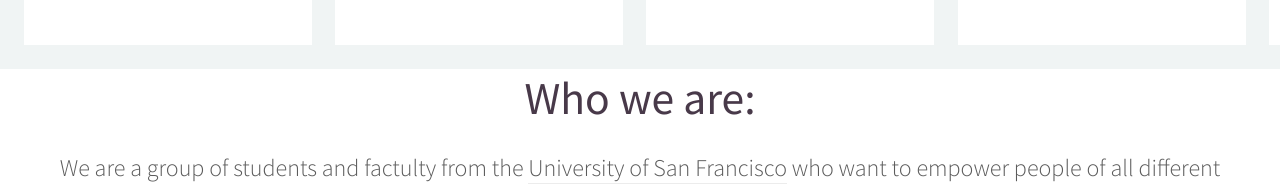
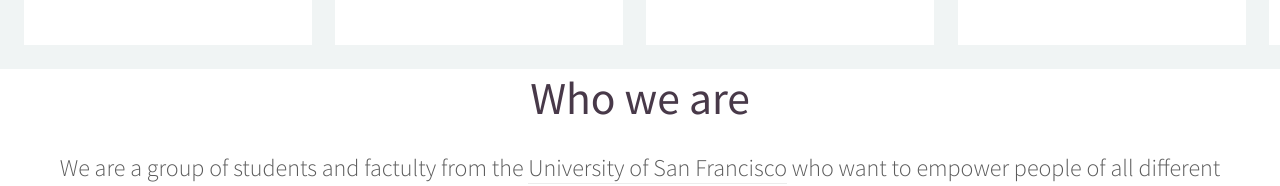
Before and after one commit to wolberd/democratize-computing.github.io, a plain HTML site: page index.html in a window 1280 px wide. Shown: the part 1425-1611 px from the top of the page. Drawn offline with Linux system fonts and the light colour scheme.

Commit message:
Made a minor change to test stuff

```diff
--- a/index.html
+++ b/index.html
@@ -133,7 +133,7 @@
 
 					<article id="main" class="container special">
 						<header>
-							<h2>Who we are:</h2>
+							<h2>Who we are</h2>
 							<p>
 								We are a group of students and factulty from the <a href="https://www.usfca.edu">University of San Francisco</a> who want to empower people of all different genders and backgrounds to explore the field of computer science by providing them with the assistance and tools necessary to succeed in tech.
 							</p>
```
